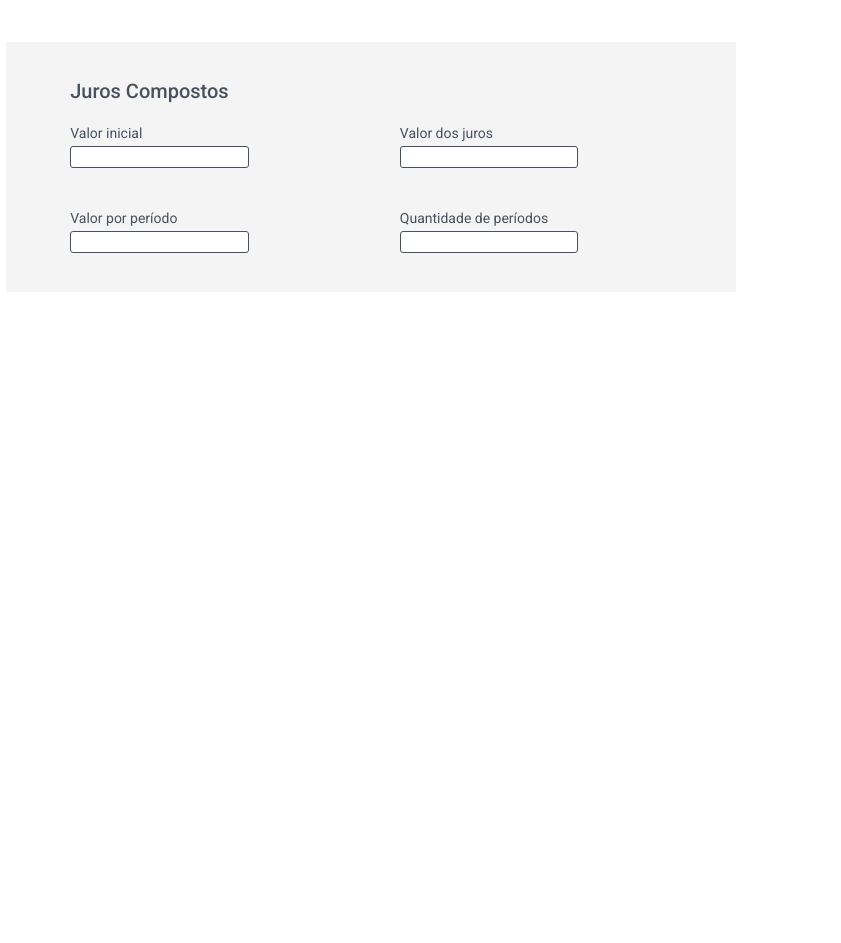
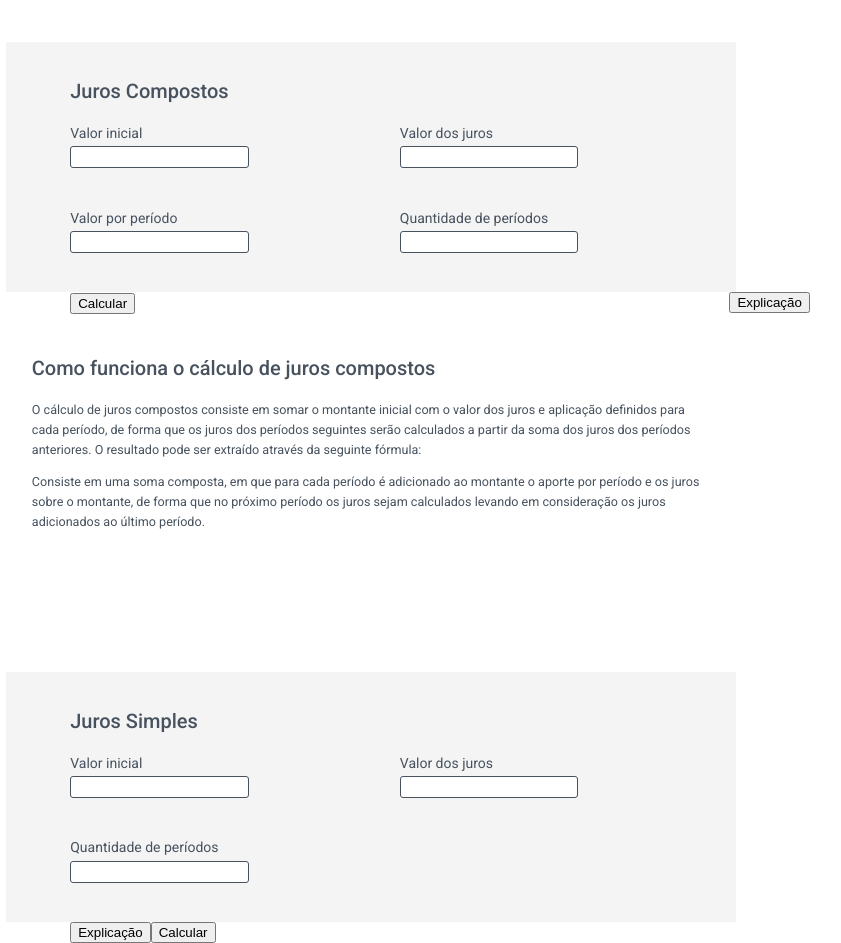
Before and after one commit to gustavoJunkes/math-platform, an Angular app: page /matematica/juros in a window 1280 px wide. Shown: the part 220-1163 px from the top of the page, without its empty margins (269-1110 px from the left). Before the commit the page ends 800 px from the top, so only its background shows below. Built offline with nearby package versions, Linux system fonts and the light colour scheme.

Commit message:
Implementing calculation and explanation functionalities

```diff
--- a/src/app/features/math/compound-interest/compound-interest.component.css
+++ b/src/app/features/math/compound-interest/compound-interest.component.css
@@ -7,7 +7,7 @@
     padding: 0.5%;
     padding-left: 5%;
     box-sizing: border-box;
-
+    padding-bottom: 10%;
 }
 
 .card-title {
@@ -33,7 +33,6 @@
     float: left;
     width: 50%;
     margin-bottom: 6%;
-
 }
 
 #float-container:after {
@@ -42,6 +41,21 @@
     clear: both;
 }
 
-.left-input {
+/*Nao utilizado*/
+.calculate-button {
+    margin: 2%;
+    margin-top: 10%;
+    margin-left: 0;
+}
 
+.explanation-card {
+    background-color: white;
+    opacity: 100%;
+    width: 57%;
+    height: fit-content;
+    margin: auto;
+    margin-top: 1%;
+    padding: 2%;
+    box-sizing: border-box;
+    font-size: 0.9em;
 }
--- a/src/app/features/math/compound-interest/compound-interest.component.html
+++ b/src/app/features/math/compound-interest/compound-interest.component.html
@@ -4,31 +4,76 @@
     <div class="card-title">
         <h2>Juros Compostos</h2>
     </div>
-
+    <form [formGroup]="calculationForm">
         <div id="float-container">
             <div  class="input-container">
                 <label for="initial-value">Valor inicial</label>
                 <br>
-            <input type="text" class="input-field" id="initial-value">
+                <input type="text" class="input-field" id="initial-value" formControlName="initialValue">
             </div>
 
             <div class="input-container">
                 <label for="interest-value">Valor dos juros</label>
                 <br>
-            <input type="text" class="input-field" id="interest-value">
+                <input type="text" class="input-field" id="interest-value" formControlName="interestValue">
             </div>
 
             <div  class="input-container">
                 <label for="value-period">Valor por período</label>
                 <br>
-            <input type="text" class="input-field" id="value-period">
+                <input type="text" class="input-field" id="value-period" formControlName="valuePeriod">
             </div>
 
             <div class="input-container ">
                 <label for="number-periods">Quantidade de períodos</label>
                 <br>
-            <input type="text" class="input-field" id="number-periods">
+                <input type="text" class="input-field" id="number-periods" formControlName="numberPeriods">
             </div>
         </div>
 
+        <button (click)="calculate()">Calcular</button>
+    </form>
+
 </div>
+<button>Explicação</button>
+<div class="explanation-card">
+    <h2>Como funciona o cálculo de juros compostos</h2>
+    <p> O cálculo de juros compostos consiste em somar o montante inicial com o valor dos juros e aplicação definidos para cada período,
+         de forma que os juros dos períodos seguintes serão calculados a partir da soma dos juros dos períodos anteriores. O resultado pode ser extraído através da seguinte fórmula:</p>
+
+    <p>
+        Consiste em uma soma composta, em que para cada período é adicionado ao montante o aporte por período e os juros sobre o montante, de forma que no próximo período os juros sejam calculados levando em consideração os juros adicionados ao último período.
+
+    </p>
+</div>
+
+<div class="calculation-card">
+    <div class="card-title">
+        <h2>Juros Simples</h2>
+    </div>
+    <form [formGroup]="calculationForm">
+        <div id="float-container">
+            <div  class="input-container">
+                <label for="initial-value">Valor inicial</label>
+                <br>
+                <input type="text" class="input-field" id="initial-value" formControlName="initialValue">
+            </div>
+
+            <div class="input-container">
+                <label for="interest-value">Valor dos juros</label>
+                <br>
+                <input type="text" class="input-field" id="interest-value" formControlName="interestValue">
+            </div>
+
+            <div class="input-container ">
+                <label for="number-periods">Quantidade de períodos</label>
+                <br>
+                <input type="text" class="input-field" id="number-periods" formControlName="numberPeriods">
+            </div>
+        </div>
+
+        <button>Explicação</button>
+        <button (click)="calculate()">Calcular</button>
+    </form>
+
+</div>
--- a/src/app/features/math/compound-interest/compound-interest.component.ts
+++ b/src/app/features/math/compound-interest/compound-interest.component.ts
@@ -1,4 +1,5 @@
 import { Component, OnInit } from '@angular/core';
+import { FormBuilder, FormGroup, Validators } from '@angular/forms';
 
 @Component({
   selector: 'app-compound-interest',
@@ -7,9 +8,47 @@ import { Component, OnInit } from '@angular/core';
 })
 export class CompoundInterestComponent implements OnInit {
 
-  constructor() { }
+  calculationForm!: FormGroup
+
+  constructor(private formBuilder : FormBuilder) { }
 
   ngOnInit(): void {
+    this.calculationForm = this.formBuilder.group({
+      initialValue: this.formBuilder.control('', [
+        Validators.required
+      ]),
+      interestValue: this.formBuilder.control('', [
+        Validators.required
+      ]),
+      valuePeriod: this.formBuilder.control('', [
+        Validators.required
+      ]),
+      numberPeriods: this.formBuilder.control('', [
+        Validators.required
+      ]),
+    })
   }
 
+  calculate() {
+    var initialValue = Number(this.calculationForm.controls['initialValue'].value);
+    var interestValue = Number(this.calculationForm.controls['interestValue'].value);
+    var numberPeriods = Number(this.calculationForm.controls['numberPeriods'].value);
+    var valuePeriod = Number(this.calculationForm.controls['valuePeriod'].value);
+
+    var finalValue = initialValue
+    var numericInterestValue = 0.;
+
+    for(var i = 0; i < numberPeriods; i++) {
+
+      numericInterestValue = (interestValue / 100) * finalValue;
+
+      finalValue += valuePeriod + numericInterestValue;
+      console.log()
+
+      console.log(finalValue)
+      console.log("------------------------------")
+    }
+    finalValue = +(finalValue.toFixed(2))
+    window.alert(finalValue)
+  }
 }
--- a/src/app/features/math/math.module.ts
+++ b/src/app/features/math/math.module.ts
@@ -4,6 +4,7 @@ import { CommonModule } from '@angular/common';
 
 import { MathRoutingModule } from './math-routing.module';
 import { CompoundInterestComponent } from './compound-interest/compound-interest.component';
+import { FormsModule, ReactiveFormsModule } from '@angular/forms';
 
 
 @NgModule({
@@ -13,7 +14,9 @@ import { CompoundInterestComponent } from './compound-interest/compound-interest
   imports: [
     CommonModule,
     MathRoutingModule,
-    SharedModule
+    SharedModule,
+    FormsModule,
+    ReactiveFormsModule
   ]
 })
 export class MathModule { }
--- a/src/app/shared/header/header.component.css
+++ b/src/app/shared/header/header.component.css
@@ -2,5 +2,14 @@
     width: 100%;
     height: 20%;
     border-color: black;
-    background-color: #0075FF
+    background-color: #0075FF;
+    color: white;
+    padding-top: 5%;
+    box-sizing: border-box;
 }
+
+#title {
+    width: fit-content;
+    margin: auto;
+    font-weight: lighter;
+}
--- a/src/app/shared/header/header.component.html
+++ b/src/app/shared/header/header.component.html
@@ -1,3 +1,3 @@
 <div id="header">
-
+    <h1 id="title">Calculadora</h1>
 </div>
```
Lines whose indentation alone changed are shown as unchanged.
